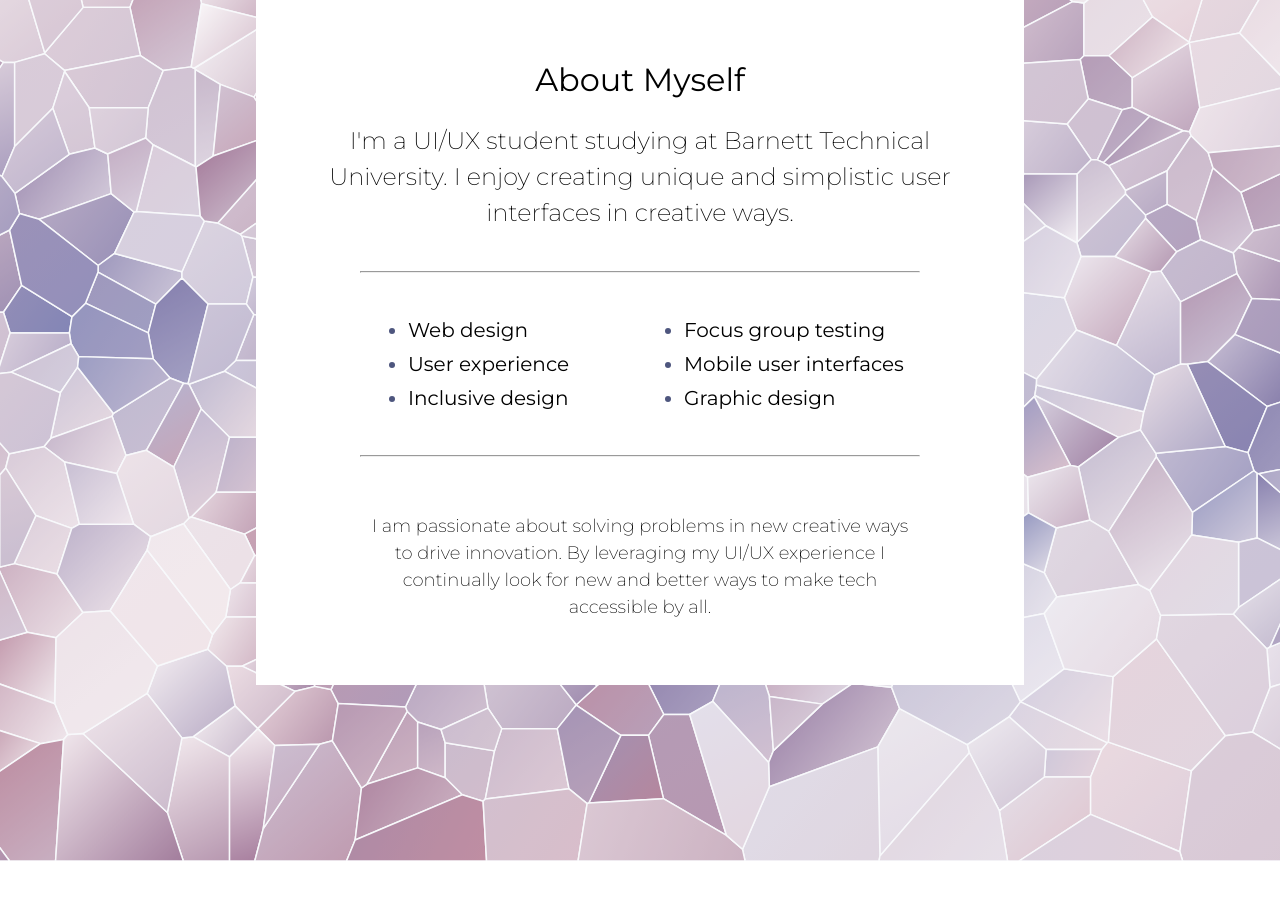
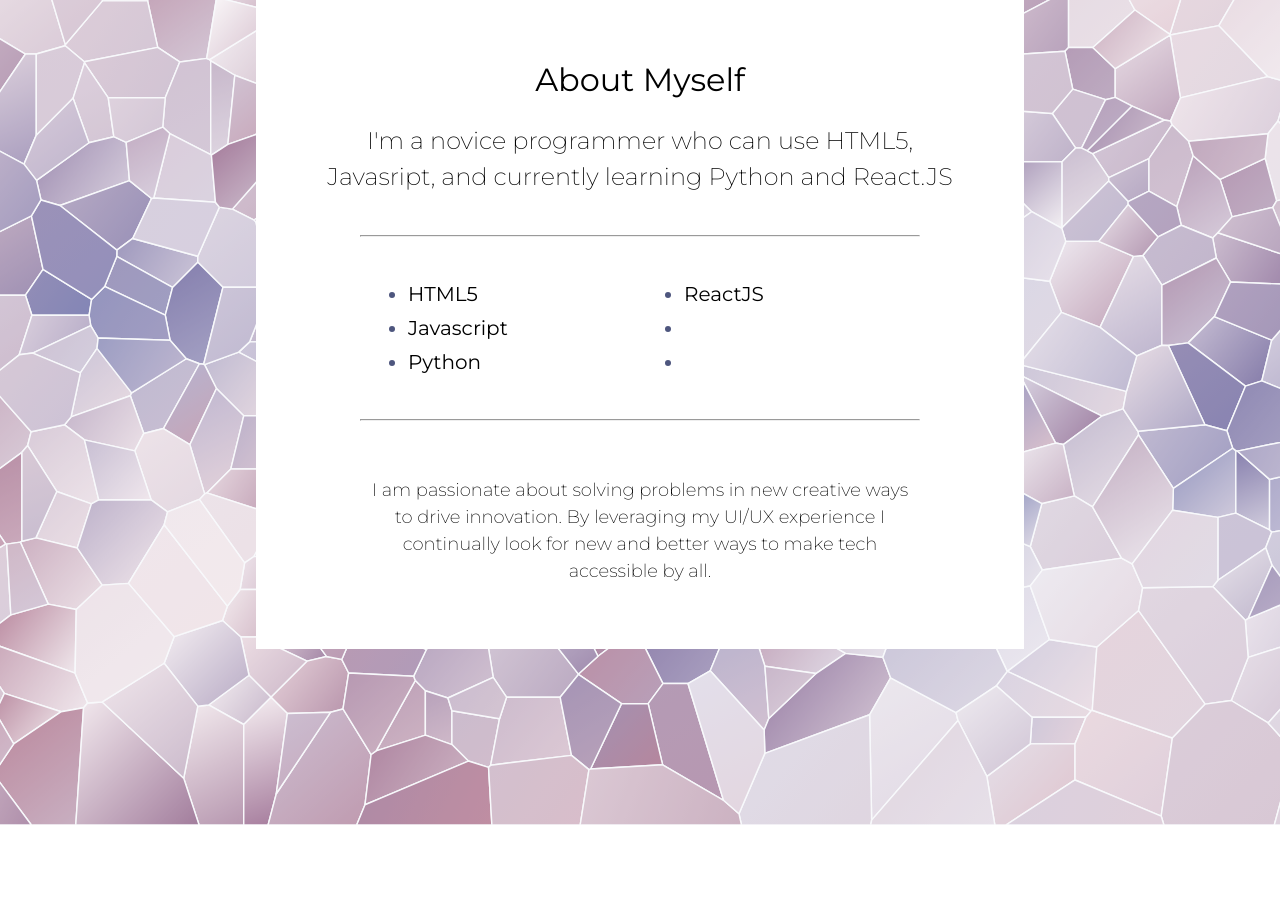
Before and after one commit to RadioactivePotato/RadioactivePotato.github.io, a React (Vite) app: page / in a window 1280 px wide. Shown: the part 980-1879 px from the top of the page. Built offline with nearby package versions, Linux system fonts and the light colour scheme.

Commit message:
skilllist

```diff
--- a/src/Components/About.jsx
+++ b/src/Components/About.jsx
@@ -24,19 +24,19 @@ const imageAltText = "purple and blue abstract background";
  * Sort description that expands on your title on the Home component.
  */
 const description =
-  "I'm a UI/UX student studying at Barnett Technical University. I enjoy creating unique and simplistic user interfaces in creative ways.";
+  "I'm a novice programmer who can use HTML5, Javasript, and currently learning Python and React.JS";
 
 /**
  * List of some of skills or technologies you work on, are learning,
  * passionate about, or enjoy,
  */
 const skillsList = [
-  "Web design",
-  "User experience",
-  "Inclusive design",
-  "Focus group testing",
-  "Mobile user interfaces",
-  "Graphic design",
+  "HTML5",
+  "Javascript",
+  "Python",
+  "ReactJS",
+  "",
+  "",
 ];
 
 /**
```
